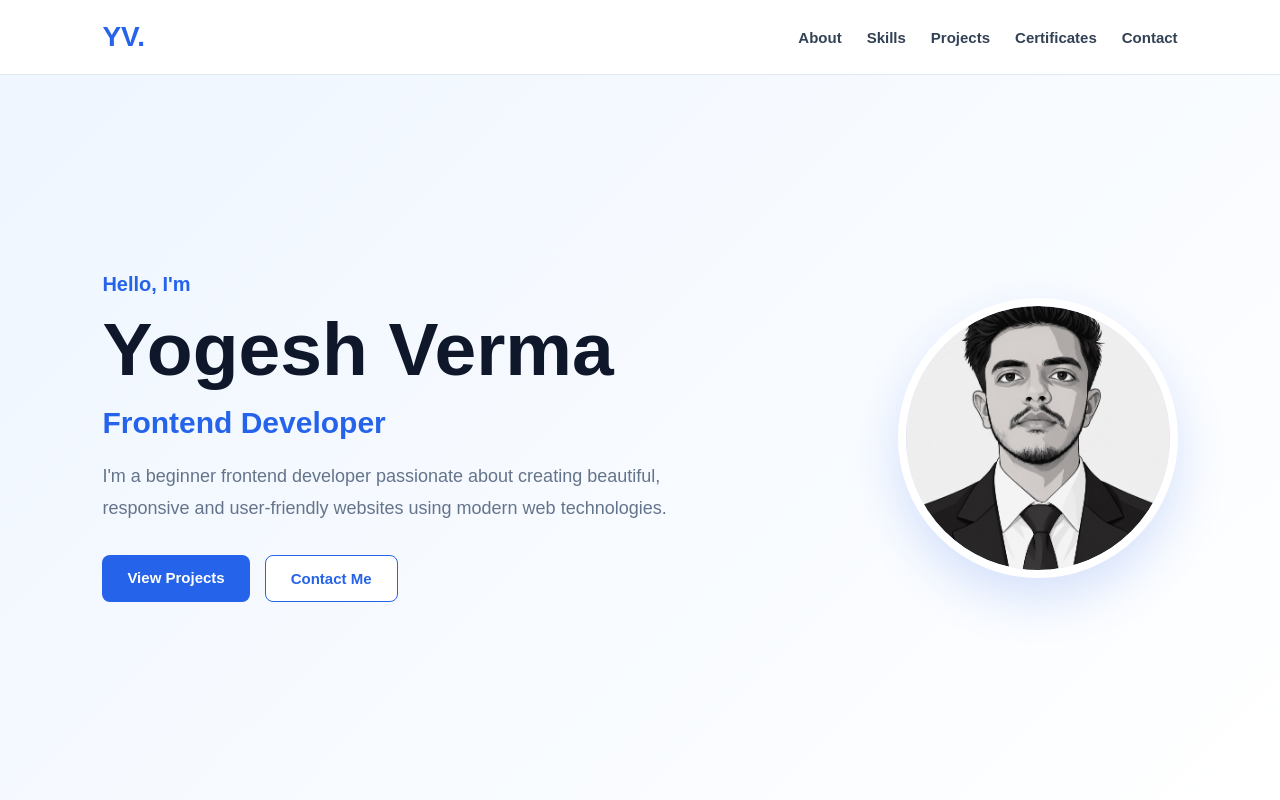
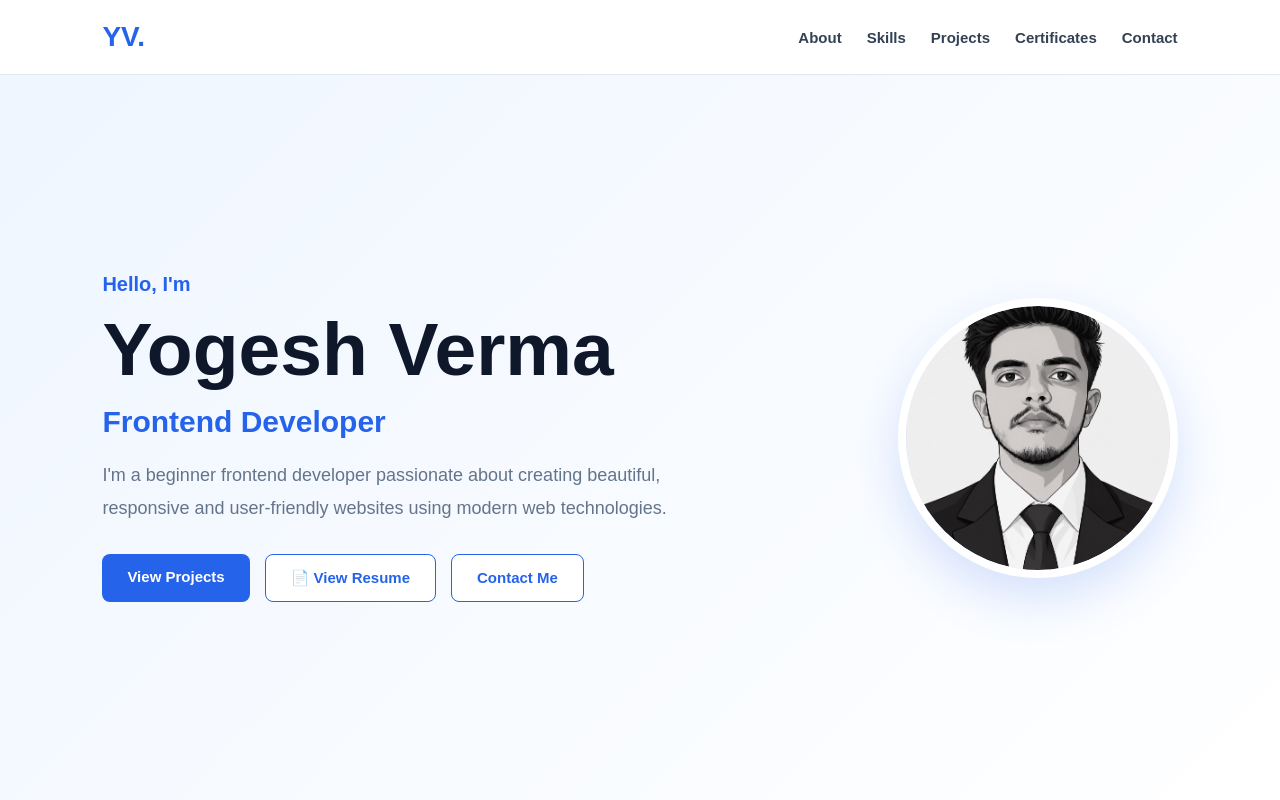
Before and after one commit to yogeshverma5k/portfolio-website, a React (Vite) app: page / in a window 1280 px wide. Shown: the top 800 px of the page. Built offline with nearby package versions, Linux system fonts and the light colour scheme.

Commit message:
Update App.jsx

```diff
--- a/src/App.jsx
+++ b/src/App.jsx
@@ -65,6 +65,15 @@ export default function App() {
         <div className="buttons">
   <a href="#projects" className="btn">
     View Projects
+  </a>
+
+  <a
+    href="/resume.pdf"
+    className="btn secondary"
+    target="_blank"
+    rel="noreferrer"
+  >
+    📄 View Resume
   </a>
 
   <a href="#contact" className="btn secondary">
```
Lines whose indentation alone changed are shown as unchanged.
